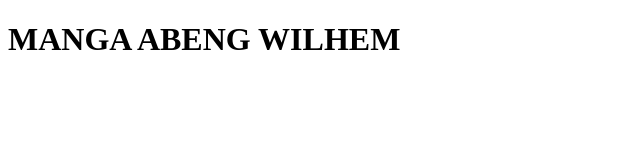
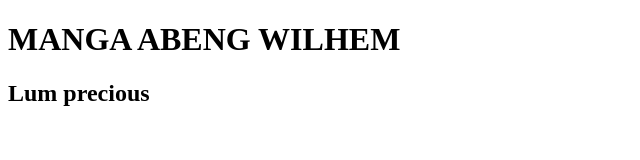
Before and after one commit to Wilson6789519/My-first-git, a plain HTML site: page index.html in a window 1280 px wide. Shown: the whole page, without its empty margins (0-640 px from the left). Drawn offline with Linux system fonts and the light colour scheme.

Commit message:
My second commit

```diff
--- a/index.html
+++ b/index.html
@@ -7,5 +7,6 @@
 </head>
 <body>
     <h1>MANGA ABENG WILHEM</h1>
+    <h2>Lum precious</h2>
 </body>
 </html>
```
